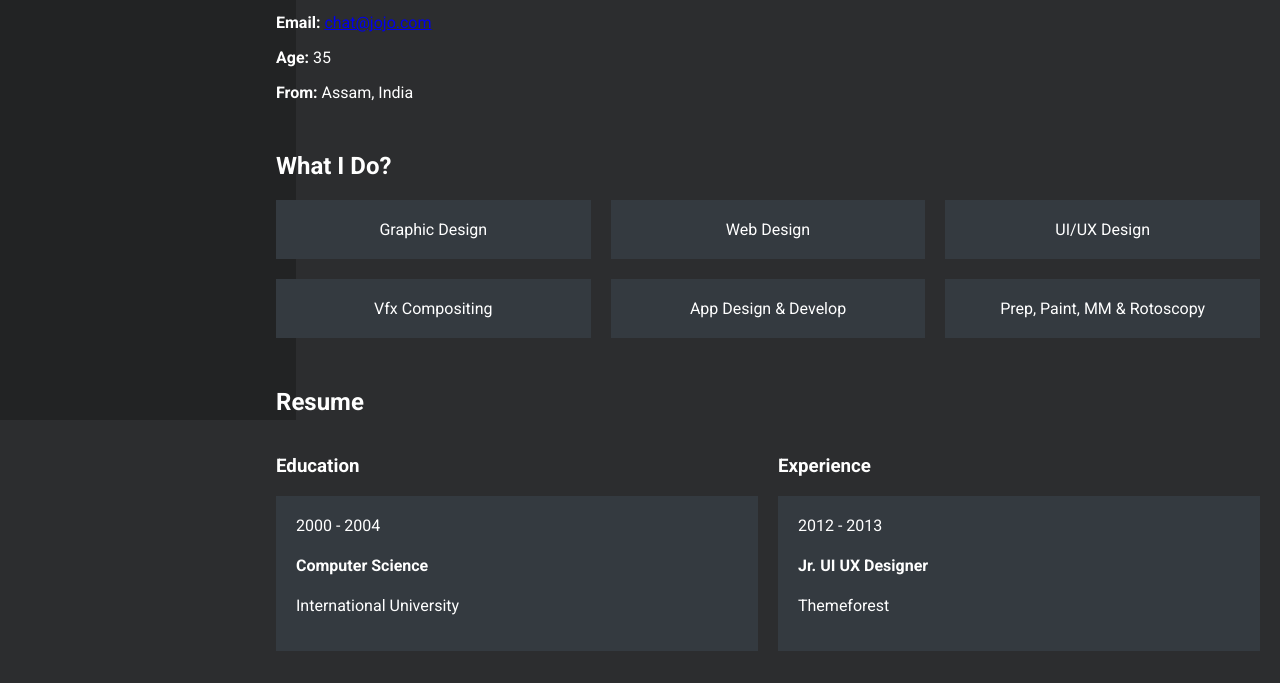
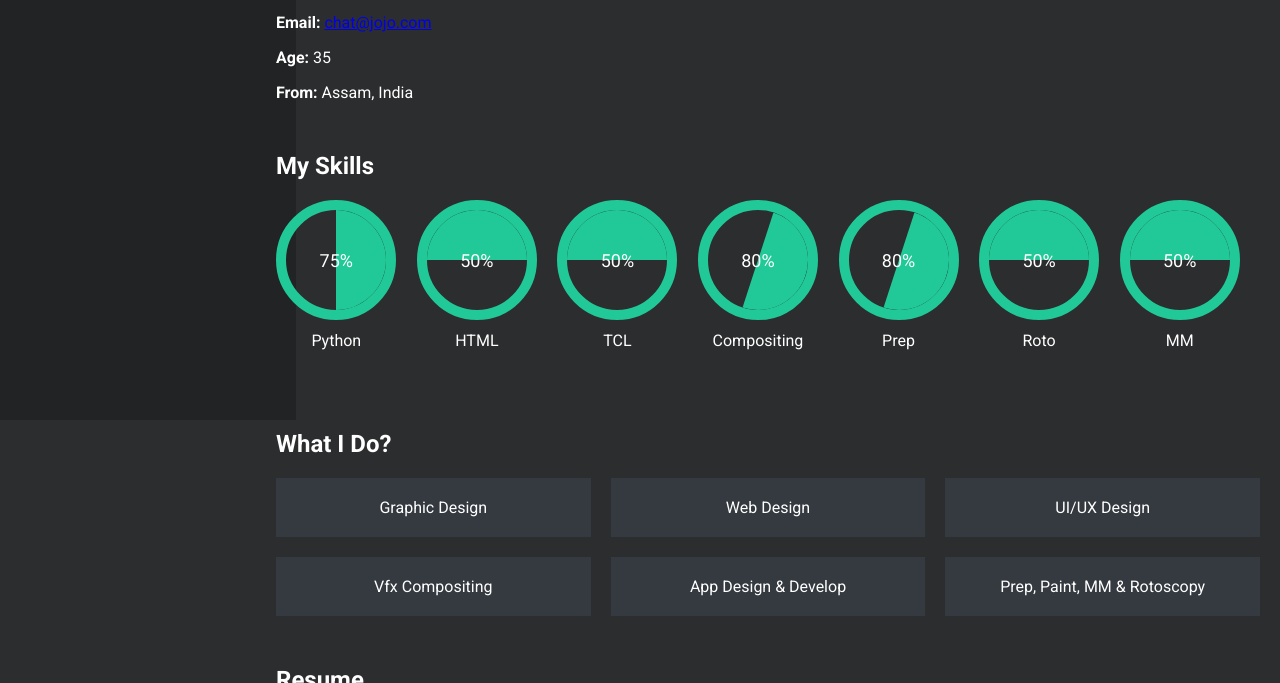
Before and after one commit to joydolma/cv, a plain HTML site: page index.html in a window 1280 px wide. Shown: the part 420-1103 px from the top of the page. Drawn offline with Linux system fonts and the light colour scheme.

Commit message:
Add files via upload

```diff
--- a/index.html
+++ b/index.html
@@ -20,17 +20,18 @@
             <nav>
                 <ul>
                     <li><a href="#about">About Me</a></li>
+                    <li><a href="#skills">My Skills</a></li>
                     <li><a href="#what-i-do">What I Do</a></li>
                     <li><a href="#resume">Resume</a></li>
                     <li><a href="#portfolio">Portfolio</a></li>
                     <li><a href="#contact">Contact</a></li>
                 </ul>
             </nav>
-			<div class="social-icons">
-				<a href="#" class="icon"><img src="img/logos/fb.png" alt="Facebook" /></a>
-				<a href="#" class="icon"><img src="img/logos/linkedin.png" alt="LinkedIn" /></a>
-				<a href="#" class="icon"><img src="img/logos/youtube.png" alt="YouTube" /></a>
-			</div>
+            <div class="social-icons">
+                <a href="#" class="icon"><img src="img/logos/fb.png" alt="Facebook" /></a>
+                <a href="#" class="icon"><img src="img/logos/linkedin.png" alt="LinkedIn" /></a>
+                <a href="#" class="icon"><img src="img/logos/youtube.png" alt="YouTube" /></a>
+            </div>
         </aside>
         <main>
             <section id="hero" class="animated">
@@ -51,6 +52,46 @@
                         <p><strong>Email:</strong> <a href="mailto:chat@jojo.com">chat@jojo.com</a></p>
                         <p><strong>Age:</strong> 35</p>
                         <p><strong>From:</strong> Assam, India</p>
+                    </div>
+                </div>
+            </section>
+            <section id="skills" class="animated">
+                <h2>My Skills</h2>
+                <div class="skill-circle">
+                    <div class="circle" data-percentage="75%">
+                        <span class="skill-name">Python</span>
+                        <div class="fill"></div>
+                        <span class="percentage">0%</span>
+                    </div>
+                    <div class="circle" data-percentage="50%">
+                        <span class="skill-name">HTML</span>
+                        <div class="fill"></div>
+                        <span class="percentage">0%</span>
+                    </div>
+                    <div class="circle" data-percentage="50%">
+                        <span class="skill-name">TCL</span>
+                        <div class="fill"></div>
+                        <span class="percentage">0%</span>
+                    </div>
+                    <div class="circle" data-percentage="80%">
+                        <span class="skill-name">Compositing</span>
+                        <div class="fill"></div>
+                        <span class="percentage">0%</span>
+                    </div>
+                    <div class="circle" data-percentage="80%">
+                        <span class="skill-name">Prep</span>
+                        <div class="fill"></div>
+                        <span class="percentage">0%</span>
+                    </div>
+                    <div class="circle" data-percentage="50%">
+                        <span class="skill-name">Roto</span>
+                        <div class="fill"></div>
+                        <span class="percentage">0%</span>
+                    </div>
+                    <div class="circle" data-percentage="50%">
+                        <span class="skill-name">MM</span>
+                        <div class="fill"></div>
+                        <span class="percentage">0%</span>
                     </div>
                 </div>
             </section>
@@ -99,5 +140,6 @@
     <footer>
         <p>&copy; 2024 Suraj Sinha. All Rights Reserved.</p>
     </footer>
+    <script src="script.js"></script>
 </body>
 </html>
--- /dev/null
+++ b/script.js
@@ -0,0 +1,27 @@
+document.addEventListener("DOMContentLoaded", function () {
+    const circles = document.querySelectorAll(".circle");
+
+    circles.forEach(circle => {
+        const percentage = circle.getAttribute("data-percentage");
+        const fill = circle.querySelector(".fill");
+        const percentageText = circle.querySelector(".percentage");
+
+        // Calculate the degree based on percentage
+        const degrees = (parseInt(percentage) / 100) * 360;
+
+        // Fill the circle and update the percentage text
+        fill.style.transform = `rotate(${degrees}deg)`;
+        percentageText.textContent = percentage;
+
+        // Animation start from 0
+        let start = 0;
+        const animate = setInterval(() => {
+            if (start >= parseInt(percentage)) {
+                clearInterval(animate);
+            } else {
+                start++;
+                percentageText.textContent = `${start}%`;
+            }
+        }, 10); // Adjust timing for speed of animation
+    });
+});
--- a/styles.css
+++ b/styles.css
@@ -13,7 +13,7 @@ body {
 
 /* Sidebar Styles */
 .sidebar {
-    width: 20%; /* Sidebar width */
+    width: 20%;
     background-color: #222324;
     padding: 20px;
     position: fixed;
@@ -60,16 +60,16 @@ body {
 }
 
 .social-icons img {
-    width: 30px;  /* Set icon width */
-    height: 30px; /* Set icon height */
-    margin-right: 10px; /* Space between icons */
+    width: 30px;
+    height: 30px;
+    margin-right: 10px;
 }
 
 /* Main Content Styles */
 main {
-    margin-left: 20%; /* Sidebar space */
+    margin-left: 20%;
     padding: 20px;
-    width: 80%; /* Main content width */
+    width: 80%;
 }
 
 section {
@@ -109,6 +109,61 @@ h1, h2, h3 {
         opacity: 1;
         transform: translateY(0);
     }
+}
+
+/* Skills Section Styles */
+.skill-circle {
+    display: flex;
+    justify-content: space-around;
+    flex-wrap: wrap;
+    margin-top: 20px;
+}
+
+.circle {
+    width: 100px;
+    height: 100px;
+    border-radius: 50%;
+    border: 10px solid #20c997;
+    position: relative;
+    display: flex;
+    align-items: center;
+    justify-content: center;
+    font-size: 20px;
+    overflow: visible;
+    margin-bottom: 60px;
+    margin-right: 20px;
+}
+
+.fill {
+    position: absolute;
+    width: 100%;
+    height: 100%;
+    border-radius: 50%;
+    background-color: #20c997;
+    clip-path: inset(50% 0 0 0);
+    transform: rotate(0deg);
+    transition: transform 1s ease-in-out;
+}
+
+.percentage {
+    position: absolute;
+    font-size: 18px;
+    color: #ffffff;
+    z-index: 1;
+}
+
+.skill-name {
+    position: absolute;
+    bottom: -40px;
+    left: 50%;
+    transform: translateX(-50%);
+    font-size: 16px;
+    color: #ffffff;
+    text-align: center;
+    width: 120px;
+    white-space: nowrap;
+    overflow: hidden;
+    text-overflow: ellipsis;
 }
 
 /* Services Styles */
@@ -155,17 +210,6 @@ h1, h2, h3 {
     border-radius: 5px;
 }
 
-/* Contact Styles */
-.contact-form input,
-.contact-form textarea {
-    width: 100%;
-    padding: 10px;
-    margin-bottom: 10px;
-    background-color: #343a40;
-    border: none;
-    color: #ffffff;
-}
-
 /* Footer Styles */
 footer {
     text-align: center;
@@ -193,13 +237,29 @@ footer {
     .portfolio-grid {
         grid-template-columns: repeat(2, 1fr);
     }
+    .skill-circle {
+        justify-content: space-evenly;
+    }
+    .circle {
+        margin-right: 10px;
+        margin-left: 10px;
+    }
 }
 
 @media (max-width: 480px) {
     .services {
-        grid-template-columns: 1fr; /* Single column layout */
+        grid-template-columns: 1fr;
     }
     .portfolio-grid {
-        grid-template-columns: 1fr; /* Single column layout */
+        grid-template-columns: 1fr;
+    }
+    .circle {
+        width: 80px;
+        height: 80px;
+        margin-bottom: 50px;
+    }
+    .skill-name {
+        font-size: 14px;
+        bottom: -35px;
     }
 }
```
